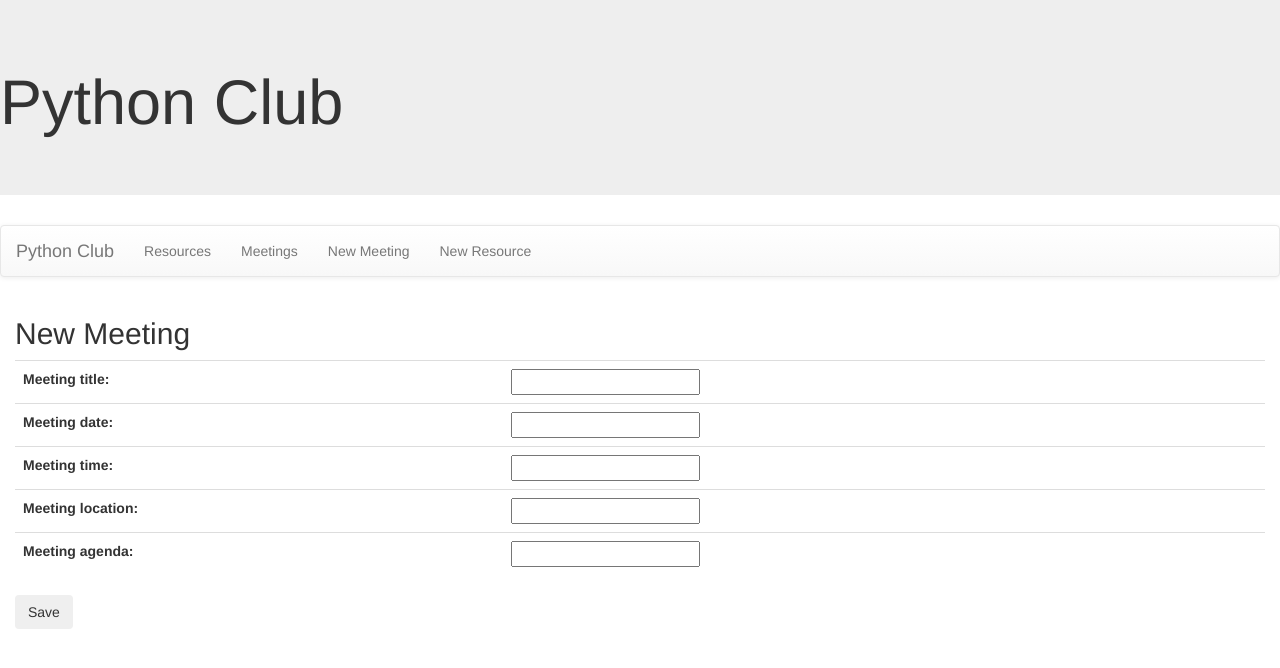
After one commit to youngrend/PythonClub2021, a Django app: page /club/new_meeting/ in a window 1280 px wide. The commit adds this page. Shown: the top 668 px of the page. Run offline with Django 3.2, Linux system fonts and the light colour scheme; some libraries are stand-ins or nearby versions.

Commit message:
Assignment 8: Forms

```diff
--- /dev/null
+++ b/club/forms.py
@@ -0,0 +1,12 @@
+from django import forms
+from .models import Meeting, Meeting_Minutes, Resource, Event
+
+class MeetingForm(forms.ModelForm):
+    class Meta:
+        model=Meeting
+        fields='__all__'
+
+class ResourceForm(forms.ModelForm):
+    class Meta:
+        model=Resource
+        fields='__all__'
--- a/club/templates/base.html
+++ b/club/templates/base.html
@@ -18,6 +18,8 @@
 <ul class="nav navbar-nav">
 <li><a href="{% url 'resources' %}"> Resources</a></li>
 <li><a href="{% url 'meetings' %}"> Meetings</a></li>
+<li><a href="{% url 'new_meeting' %}">New Meeting</a></li>
+<li><a href="{% url 'new_resource' %}">New Resource</a></li>
 </ul>
 </div>
 </nav>
--- /dev/null
+++ b/club/templates/club/new_meeting.html
@@ -0,0 +1,10 @@
+{% extends 'base.html' %}
+{% block content %}
+<h2>New Meeting</h2>
+<table class='table'>
+    <form method="POST", class="post-form">{% csrf_token %}
+        {{form.as_table}}
+</table>
+<button type="submit" class="save btn btn_default">Save</button>
+</form>
+{% endblock %}
--- a/club/urls.py
+++ b/club/urls.py
@@ -5,5 +5,7 @@ urlpatterns = [
    path('', views.index, name='index'),
    path('resources/',views.resources, name='resources'),
    path('meetings/',views.meetings, name='meetings'),
-   path('meeting_detail/<int:id>',views.meeting_detail, name='meeting_detail')
+   path('meeting_detail/<int:id>',views.meeting_detail, name='meeting_detail'),
+   path('new_meeting/', views.new_meeting, name='new_meeting'),
+   path('new_resource/', views.new_resource, name='new_resource')
 ]
--- a/club/views.py
+++ b/club/views.py
@@ -1,5 +1,6 @@
 from django.shortcuts import get_object_or_404, render
 from .models import Meeting, Meeting_Minutes, Resource, Event
+from .forms import MeetingForm, ResourceForm
 
 # Create your views here.
 def index(request):
@@ -16,3 +17,29 @@ def meetings(request):
 def meeting_detail(request, id):
     meeting_detail=get_object_or_404(Meeting, pk=id)
     return render(request, 'club/meeting_detail.html', {'meeting_detail' : meeting_detail})
+
+def new_meeting(request):
+    form=MeetingForm
+
+    if request.method == 'POST':
+        form=MeetingForm(request.POST)
+        if form.is_valid():
+            post=form.save(commit=True)
+            post.save()
+            form=MeetingForm()
+    else:
+        form=MeetingForm()
+    return render(request, 'club/new_meeting.html', {'form': form})
+
+def new_resource(request):
+    form=ResourceForm
+
+    if request.method == 'POST':
+        form=ResourceForm(request.POST)
+        if form.is_valid():
+            post=form.save(commit=True)
+            post.save()
+            form=ResourceForm()
+    else:
+        form=ResourceForm()
+    return render(request, 'club/new_resource.html', {'form': form})
```
Also changed, not shown: club/templates/club/new_resource.html (added, +10 -0 lines), club/tests.py (+27 -0 lines).
